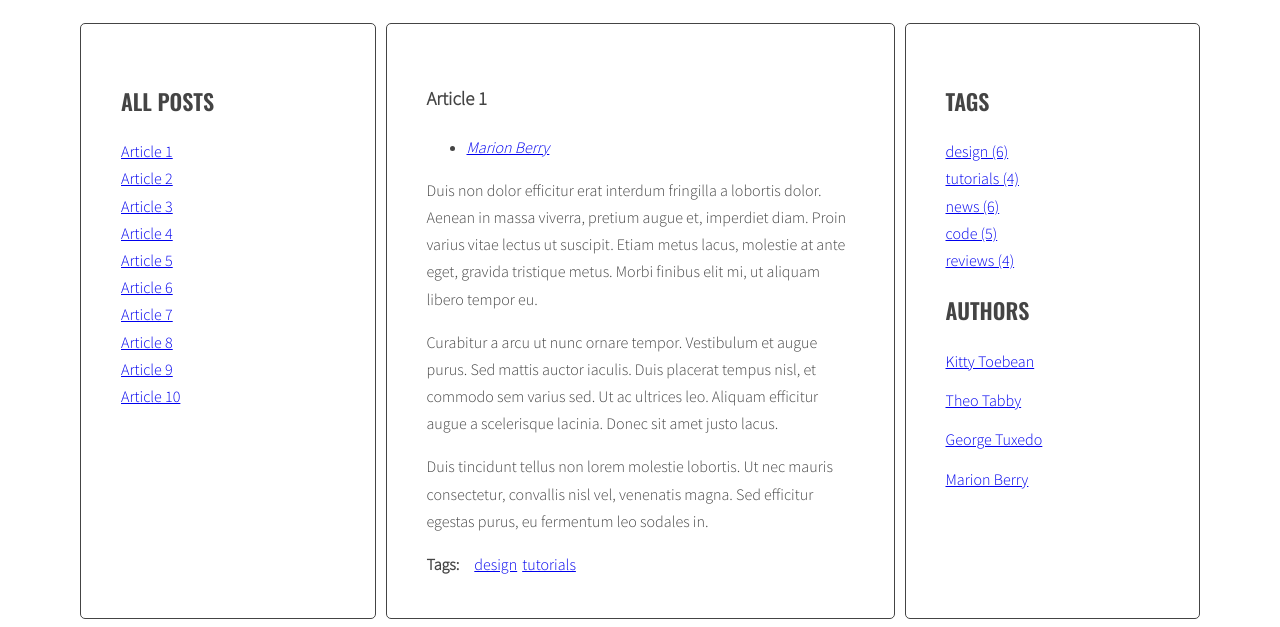
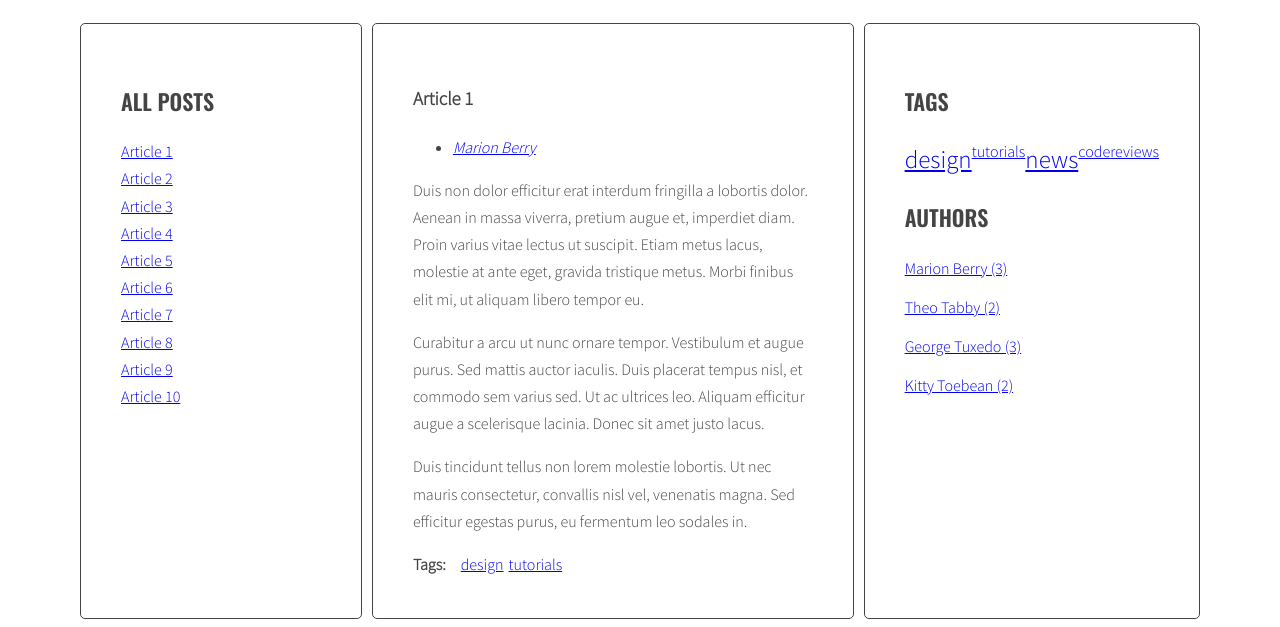
Before and after one commit to WiktorG-MF/qwerty, a website: page index.html in a window 1280 px wide. Shown: the part 220-847 px from the top of the page. Drawn offline with nearby package versions, Linux system fonts and the light colour scheme.

Commit message:
correct generateAuthor function

```diff
--- a/index.html
+++ b/index.html
@@ -177,26 +177,6 @@
               </ul>
               <h2 class="section-title">Authors</h2>
               <ul class="list authors">
-                <li>
-                  <a href="#">
-                    <span class="author-name">Kitty Toebean</span>
-                  </a>
-                </li>
-                <li>
-                  <a href="#">
-                    <span class="author-name">Theo Tabby</span>
-                  </a>
-                </li>
-                <li>
-                  <a href="#">
-                    <span class="author-name">George Tuxedo</span>
-                  </a>
-                </li>
-                <li>
-                  <a href="#">
-                    <span class="author-name">Marion Berry</span>
-                  </a>
-                </li>
               </ul>
             </aside>
           </main>
--- a/js/script.js
+++ b/js/script.js
@@ -36,7 +36,7 @@ const optArticleSelector = '.post',
   optTitleSelector = '.post-title',
   optArticleTagsSelector = '.post-tags .list',
   optArticleAuthorSelector = '.post-author',
-  optTagsListsSelector = '.list .tags',
+  optAuthorsListSelector = '.authors',
   optCloudClassCount = 5,
   optCloudClassPrefix = 'tag-size-',
   optTitleListSelector = '.titles';
@@ -100,6 +100,7 @@ function calculateTagClass(count, params){
   const percentage = normalizedCount / normalizedMax;
   const classNumber = Math.floor( percentage * (optCloudClassCount - 1) + 1 );
   console.log(classNumber);
+  console.log(' ^ there is calculate tag class');
   const classPrefix = optCloudClassPrefix + classNumber;
   return classPrefix;
 }
@@ -119,7 +120,7 @@ function generateTags(){
     /* get tags from data-tags attribute */
     const articleTags = article.getAttribute('data-tags');
     console.log(articleTags);
-    console.log('sprawdzam sprawdzam 1');
+    console.log(' ^ article tags');
 
     /* split tags into array */
     const articleTagsArray = articleTags.split(' ');
@@ -143,18 +144,19 @@ function generateTags(){
     }
     /* insert HTML of all the links into the tags wrapper */
     tagsWrapper.innerHTML = html;
-    /* END LOOP: for every article: */}
+    /* END LOOP: for every article: */
+  }
   const tagList = document.querySelector('.tags');
   // tagList.innerHTML = allTags.join(' ');
   console.log(allTags);
-  console.log('brzoza jak mnie słyszysz');
+  console.log(' ^ there is object allTags');
   const tagsParams = calculateTagsParams(allTags);
   console.log('tagsParams', tagsParams);
   let allTagsHtml = '';
   for(let tag in allTags){
-    const tagLinkHtml = '<li><a href=#tag-' + tag + ' class="' + calculateTagClass(allTags[tag], tagsParams) + '">' + tag + ' (' + allTags[tag] + ')</a></li>';
+    const tagLinkHtml = '<li><a href=#tag-' + tag + ' class="' + calculateTagClass(allTags[tag], tagsParams) + '">' + tag + '</a></li>';
     console.log(tagLinkHtml);
-    allTagsHtml +=  tagLinkHtml;
+    allTagsHtml += tagLinkHtml;
   }
   console.log(allTagsHtml);
   tagList.innerHTML = allTagsHtml;
@@ -210,24 +212,47 @@ function addClickListenersToTags(){
 addClickListenersToTags();
 
 function generateAuthor(){
+  let allAuthors = {};
   const articles = document.querySelectorAll(optArticleSelector);
   console.log(articles);
-  console.log('pierwsze');
-
-  for(let authorin of articles){
-    const authorWrapper = authorin.querySelector(optArticleAuthorSelector);
+  console.log(' ^ i have hire all articles');
+  for(let article of articles){
+    const authorWrapper = article.querySelector(optArticleAuthorSelector);
     console.log(authorWrapper);
-    console.log('dugie');
+    console.log(' ^ there is author wrapper');
     let html = '';
-    const articleAuthor = authorin.getAttribute('data-author');
+    const articleAuthor = article.getAttribute('data-author');
     console.log(articleAuthor);
-    console.log('trzecie');
+    console.log(' ^ article author');
     const linkHTML ='<ul><li><a href="#author-' + articleAuthor + '">' + articleAuthor + '</a></li></ul>';
     console.log(linkHTML);
+    console.log(' ^ link is ready');
     html = html + linkHTML;
     console.log(html);
+    console.log(' ^ html let is ready for use');
+
+    if(!allAuthors.hasOwnProperty(articleAuthor)){
+      allAuthors[articleAuthor] = 1;
+    }else {
+      allAuthors[articleAuthor]++;
+    }
     authorWrapper.innerHTML = html;
+    console.log(html);
   }
+  const authorsListWrapper = document.querySelector(optAuthorsListSelector);
+  console.log(authorsListWrapper);
+  console.log(allAuthors);
+  console.log(' ^allAuthors');
+
+  let allAuthorsHtml = '';
+  for(let author in allAuthors){
+    const authorListLinkHtml = '<li><a href="#author-' + author + '">' + author + ' (' +  allAuthors[author] + ')' + '</a></li>';
+    console.log(authorListLinkHtml);
+    console.log(' ^ all authors links');
+    allAuthorsHtml += authorListLinkHtml;
+  }
+  console.log(allAuthorsHtml);
+  authorsListWrapper.innerHTML = allAuthorsHtml;
 }
 
 generateAuthor();
--- a/sass/style.scss
+++ b/sass/style.scss
@@ -118,3 +118,17 @@ body {
     margin: 0 10px 0 0;
   }
 }
+
+// Tags
+.tags {
+  display: flex;
+}
+.tag-size-6{
+ font-size: 30px;
+}
+.tag-size-5{
+  font-size: 25px;
+}
+.tag-size-4{
+  font-size: 20px;
+}
```
Also changed, not shown: sass/style.css, 1 other file.
